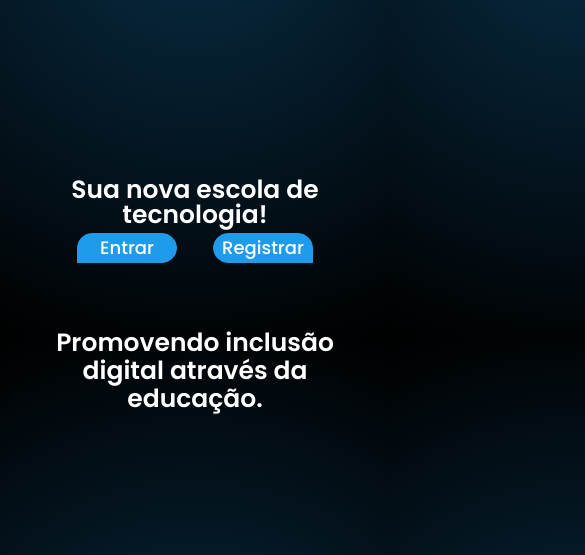
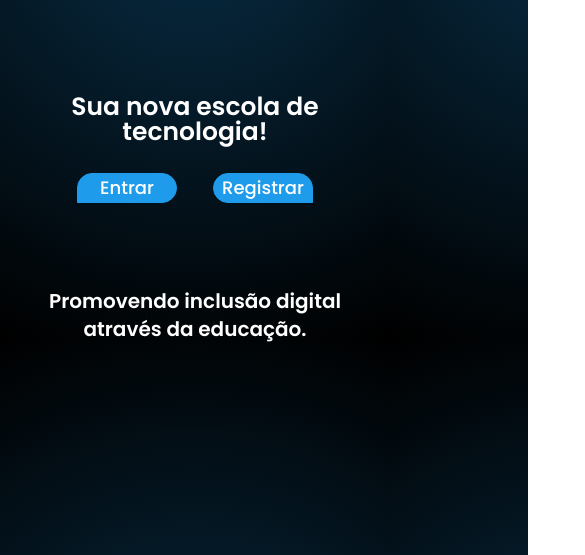
Before and after one commit to Projeto-Integrador-CodeAxis/ProjetoCodeAxis-FrontEnd, a React (Vite) app: page / in a window 390 px wide. Shown: the part 507-1062 px from the top of the page, 585 px wide, since content can reach past the window. Built offline with nearby package versions, Linux system fonts and the light colour scheme; no server answers.

Commit message:
feat: ajuste home

```diff
--- a/src/pages/home/Home.css
+++ b/src/pages/home/Home.css
@@ -22,12 +22,12 @@
             display: flex;
             flex-direction: row;
             justify-content: center;
-            height: 100px;
+            height: 250px;
             width: 100%;
         }
 
         .container_home_fotos-1 img {
-            height: 300px;
+            height: 250px;
             width: 100%;
         }
 
@@ -44,16 +44,29 @@
         .container_home_textos {
         order: 2;
         padding: 16px;
+        margin-top: -350px;
         }
 
-        .container_home_textos-h1 .heading {
-        text-align: center;
+        .container_home_textos-h1 {
+            text-align: center;
+            padding: 6px;
+            margin-bottom: 5px;
+            margin-top: -300px;
         }
 
         .container_home_textos h1 {
             font-size: 25px;
+            padding: 18px;
+            margin: 0;
+        }
+
+        .container_home_textos {
+
+            font-size: 25px;
+            padding: 18px;
+            margin: 0;
             text-align: center;
-            padding: 6px;
+
         }
 
         .container_home_textos-button {
@@ -72,15 +85,14 @@
         .container_navbar_botao {
             display: flex;
             justify-content: center;
+
         }
 
         .container_home_textos-categorias p {
             font-size: 18px;
             margin-top: -25px;
         }
-        .container_home_fotos-2 {
-            margin-top: 350px;
-        }
+
     }
 
     }
--- a/src/pages/home/Home.tsx
+++ b/src/pages/home/Home.tsx
@@ -77,9 +77,8 @@ useEffect(() => {
 
             </div>
 
-                <div className="container_home_textos-categorias flex flex-col text-xl mt-1 ">
-                    <h2 className="font-poppins font-semibold ">Promovendo inclusão digital através da educação.</h2>
-                </div>
+                    <h2 className="font-poppins font-semibold text-xl mt-1 ">Promovendo inclusão digital através da educação.</h2>
+
             </div>
 
             <div className="container_home_fotos flex h-screen justify-center pr-[10%]">
```
